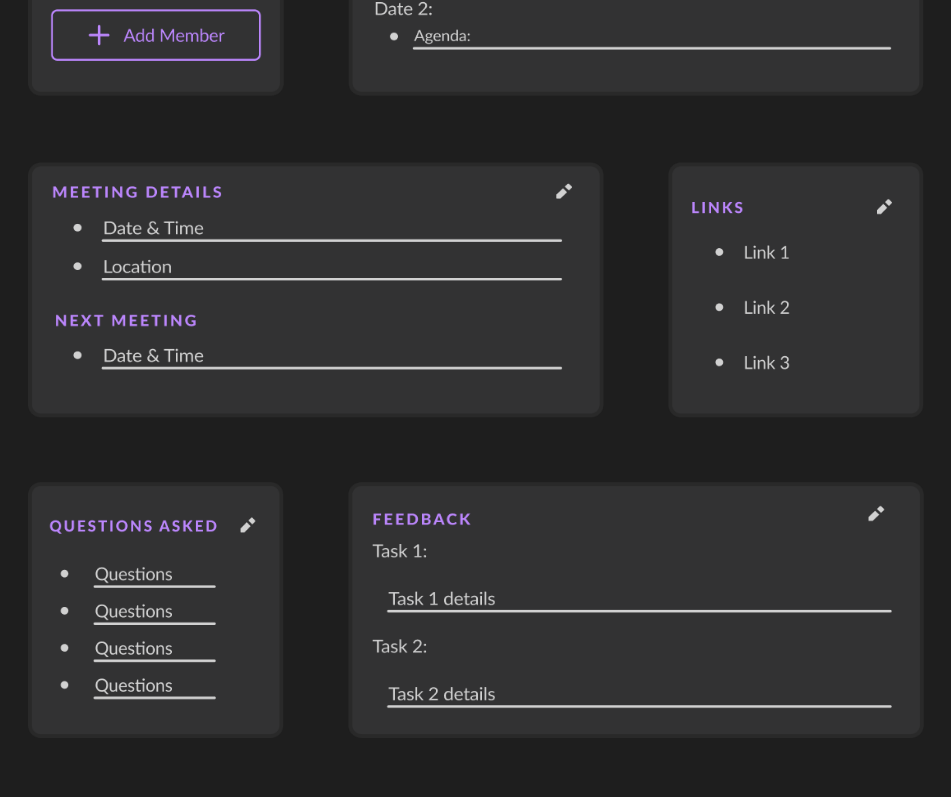
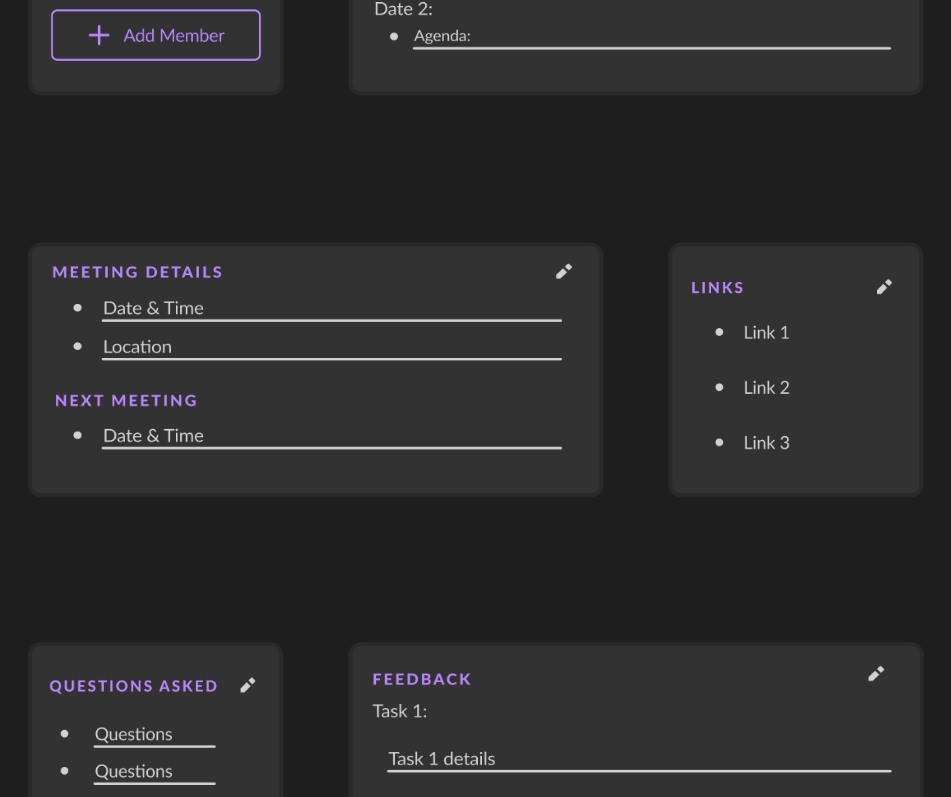
Before and after one commit to Jaywhisker/Satiscribe, a Next.js app in the folder SatiscribeFrontEnd/: page /newmeeting in a window 1280 px wide. Shown: the part 578-1375 px from the top of the page, without its empty margins (164-1115 px from the left). Built offline with nearby package versions, Linux system fonts and the light colour scheme.

Commit message:
fixed smth

```diff
--- a/SatiscribeFrontEnd/components/task/tasktable.js
+++ b/SatiscribeFrontEnd/components/task/tasktable.js
@@ -104,7 +104,7 @@ const TaskDataTable = ({
     rows: {
       style: {
         backgroundColor: 'var(--Final_Component_Dark_Grey)',
-        '&:nth-of-type(even)': {
+        '&:nth-of-type(odd)': {
           backgroundColor: 'var(--Final_Component_Lighter_Grey)',
         },
         fontFamily: 'Lato, sans-serif', // Set the font family for the DataTable content
--- a/SatiscribeFrontEnd/package.json
+++ b/SatiscribeFrontEnd/package.json
@@ -18,6 +18,7 @@
     "styled-components": "^6.0.5"
   },
   "devDependencies": {
+    "@types/node": "20.4.6",
     "@types/react": "18.2.18",
     "typescript": "5.1.6"
   }
--- a/SatiscribeFrontEnd/styles/Table.module.css
+++ b/SatiscribeFrontEnd/styles/Table.module.css
@@ -1,5 +1,5 @@
 .addNewTaskRow {
-    background-color: var(--Final_Component_Lighter_Grey);
+    background-color: var(--Final_Component_Dark_Grey);
     color: var(--Final_Light_Purple);
     font-size: 3vh;
     height: auto;
--- a/SatiscribeFrontEnd/styles/newmeeting.module.css
+++ b/SatiscribeFrontEnd/styles/newmeeting.module.css
@@ -23,10 +23,11 @@
   display: flex;
   justify-content: center;
   align-items: center;
-    height: 50vh; /* Viewport height */
+  height: 50vh;
+  /* Viewport height */
 }
 
-.alignButton{
+.alignButton {
   width: 100%;
   display: flex;
   justify-content: space-between;
@@ -78,7 +79,9 @@
   flex-direction: column;
   align-items: center;
   justify-content: center;
-  height: 40vh; /* Adjust as needed */
+  height: 40vh;
+  /* Adjust as needed */
+  margin-bottom: 10vh;
 }
 
 .nextContainer {
@@ -97,15 +100,16 @@
   align-items: center;
   width: 70vw;
   gap: 5vw;
-  margin-bottom: 5px; /* Adjust as needed */
+  margin-bottom: 5px;
+  /* Adjust as needed */
 }
 
-.smallBlock{
+.smallBlock {
   width: 20vw;
   height: 20vw;
 }
 
-.mediumBlock{
+.mediumBlock {
   width: 45vw;
   height: 20vw;
 }
```
Also changed, not shown: 1 other file (tests, documents, lock files or other folders). Lines whose indentation alone changed are shown as unchanged.
